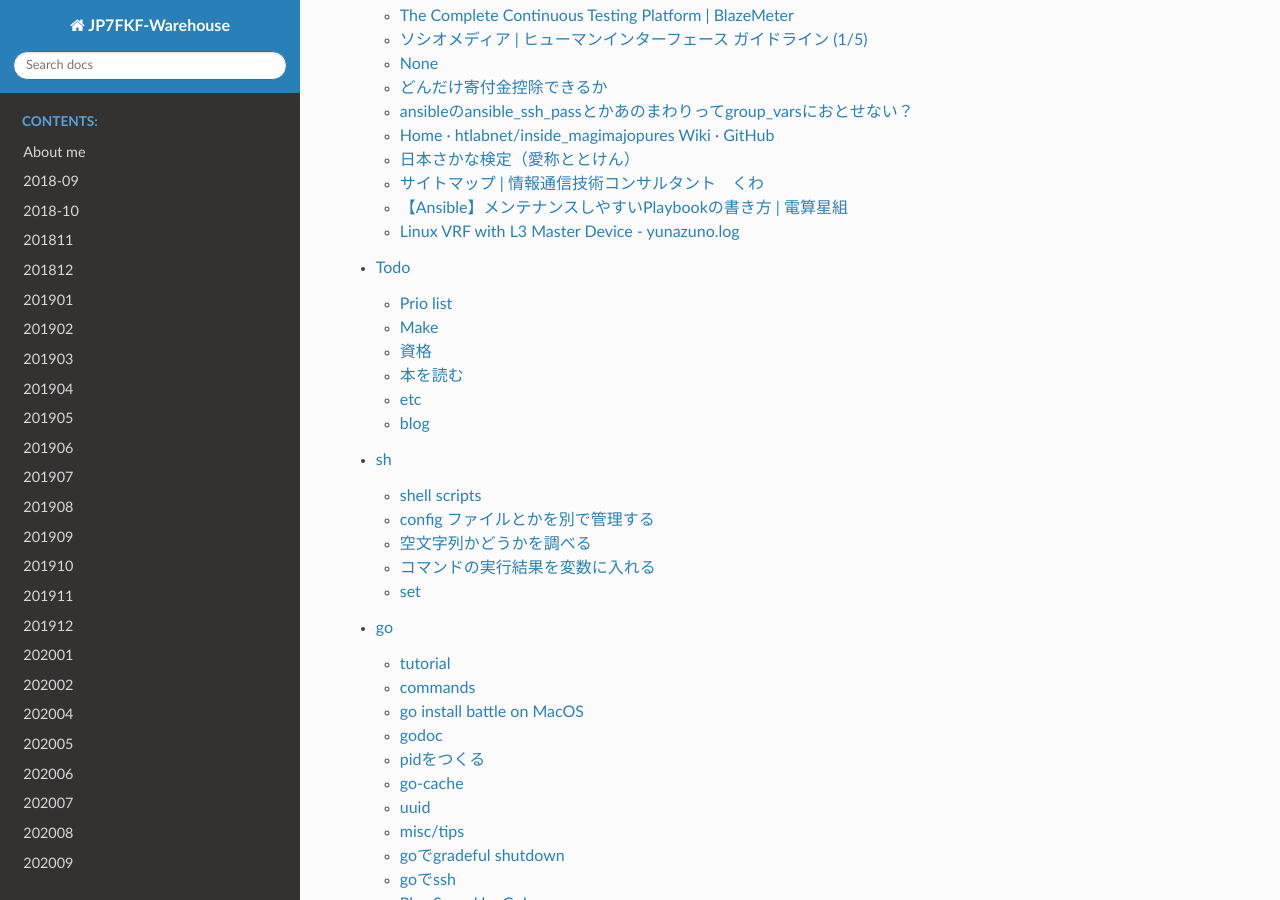
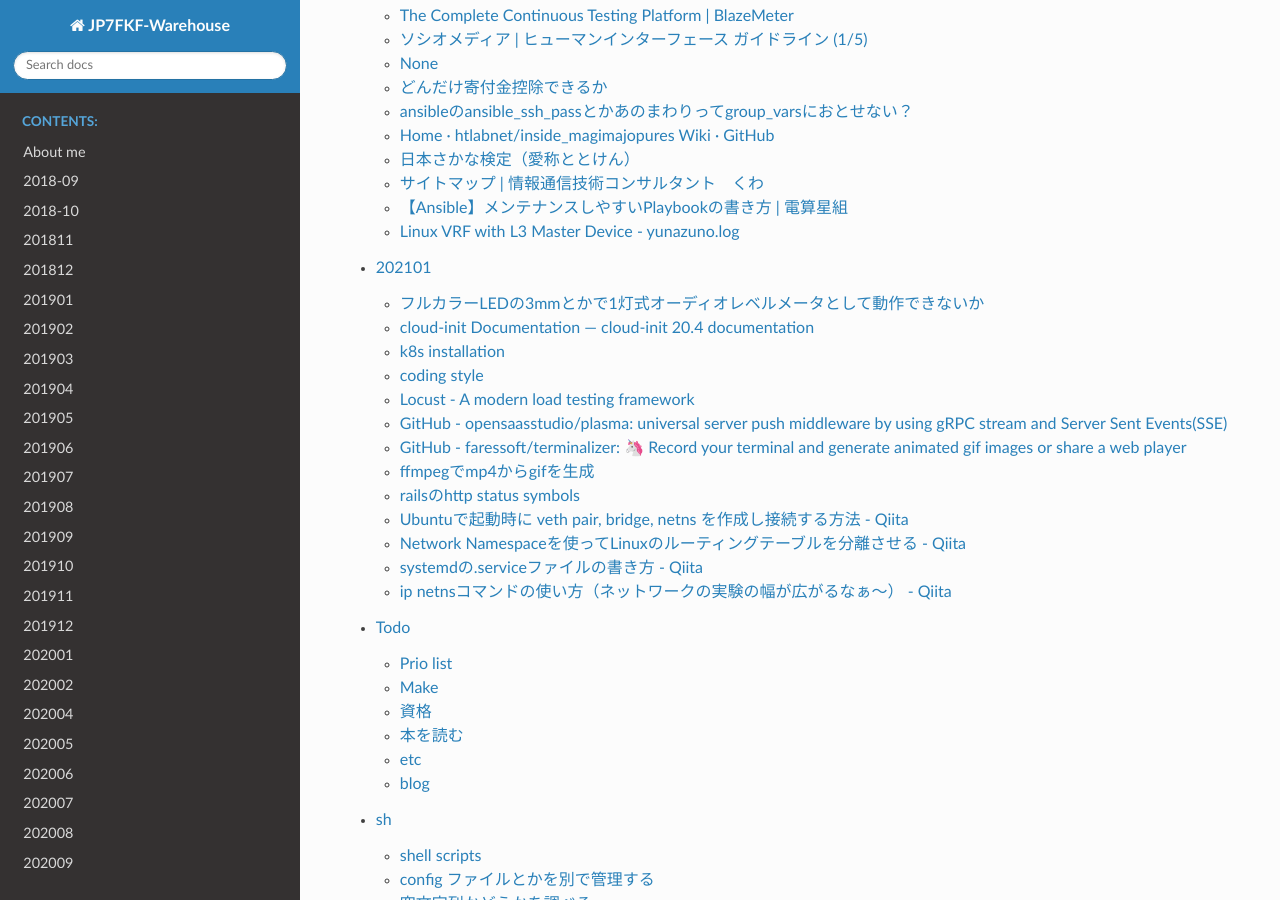
Before and after one commit to jp7fkf/JP7FKF-Warehouse, a Sphinx documentation site: the page built from source/index.rst, in a window 1280 px wide and 900 px high, scrolled down 17502 px. Built offline with Sphinx 7.4.7 and the Read the Docs theme 2.0.0, drawn with Linux system fonts in a browser that asks for light colours; some of the changed text lies outside the part shown.

Commit message:
2021-02-03 14:29:48 JST

````diff
--- /dev/null
+++ b/source/dialy/202101.md
@@ -0,0 +1,125 @@
+# 202101
+
+## フルカラーLEDの3mmとかで1灯式オーディオレベルメータとして動作できないか
+
+## [cloud-init Documentation — cloud-init 20.4 documentation](https://cloudinit.readthedocs.io/en/latest/index.html)
+
+## k8s installation
+
+## coding style
+- https://editorconfig.org/
+- https://github.com/adrienverge/yamllint
+- https://github.com/rubocop-hq/rubocop
+- https://eslint.org/
+
+## [Locust - A modern load testing framework](https://locust.io/)
+
+## [GitHub - opensaasstudio/plasma: universal server push middleware by using gRPC stream and Server Sent Events(SSE)](https://github.com/opensaasstudio/plasma)
+
+## [GitHub - faressoft/terminalizer: 🦄 Record your terminal and generate animated gif images or share a web player](https://github.com/faressoft/terminalizer)
+- [ターミナルの操作を録画してgifにする「terminalizer」をさらに映えさせるためのTIPS - omuriceman's blog](https://omuriceman.hatenablog.com/entry/terminalizer)
+- [Terminalizerのススメ - Qiita](https://qiita.com/howking/items/2741808da0abeae85376)
+
+## ffmpegでmp4からgifを生成
+- `ffmpeg -i FAST-hue-demo.mp4 -vf scale=800:-1 -r 10 -b:v 5.0M FAST-hue-demo.gif`
+
+##[None](https://twitter.com/miyahancom/status/1355841715131670536?s=21)
+
+## railsのhttp status symbols
+```
+100 :continue
+101 :switching_protocols
+102 :processing
+103 :early_hints
+200 :ok
+201 :created
+202 :accepted
+203 :non_authoritative_information
+204 :no_content
+205 :reset_content
+206 :partial_content
+207 :multi_status
+208 :already_reported
+226 :im_used
+300 :multiple_choices
+301 :moved_permanently
+302 :found
+303 :see_other
+304 :not_modified
+305 :use_proxy
+306 :unused
+307 :temporary_redirect
+308 :permanent_redirect
+400 :bad_request
+401 :unauthorized
+402 :payment_required
+403 :forbidden
+404 :not_found
+405 :method_not_allowed
+406 :not_acceptable
+407 :proxy_authentication_required
+408 :request_timeout
+409 :conflict
+410 :gone
+411 :length_required
+412 :precondition_failed
+413 :payload_too_large
+414 :uri_too_long
+415 :unsupported_media_type
+416 :range_not_satisfiable
+417 :expectation_failed
+421 :misdirected_request
+422 :unprocessable_entity
+423 :locked
+424 :failed_dependency
+425 :too_early
+426 :upgrade_required
+428 :precondition_required
+429 :too_many_requests
+431 :request_header_fields_too_large
+451 :unavailablefor_legal_reasons
+500 :internal_server_error
+501 :not_implemented
+502 :bad_gateway
+503 :service_unavailable
+504 :gateway_timeout
+505 :http_version_not_supported
+506 :variant_also_negotiates
+507 :insufficient_storage
+508 :loop_detected
+509 :bandwidth_limit_exceeded
+510 :not_extended
+511 :network_authentication_required
+```
+
+- helpers
+```
+def invalid?;             status < 100 || status >= 600;        end
+def informational?;       status >= 100 && status < 200;        end
+def successful?;          status >= 200 && status < 300;        end
+def redirection?;         status >= 300 && status < 400;        end
+def client_error?;        status >= 400 && status < 500;        end
+def server_error?;        status >= 500 && status < 600;        end
+def ok?;                  status == 200;                        end
+def created?;             status == 201;                        end
+def accepted?;            status == 202;                        end
+def no_content?;          status == 204;                        end
+def moved_permanently?;   status == 301;                        end
+def bad_request?;         status == 400;                        end
+def unauthorized?;        status == 401;                        end
+def forbidden?;           status == 403;                        end
+def not_found?;           status == 404;                        end
+def method_not_allowed?;  status == 405;                        end
+def precondition_failed?; status == 412;                        end
+def unprocessable?;       status == 422;                        end
+def redirect?;            [301, 302, 303, 307, 308].include? status; end
+```
+- ref: [【Rails】APIモードで使えるHTTPステータスコードのシンボルまとめ - Qiita](https://qiita.com/terufumi1122/items/997e24dde87f807e3944)
+
+## [Ubuntuで起動時に veth pair, bridge, netns を作成し接続する方法 - Qiita](https://qiita.com/ebiken/items/eef2559eab0d8f205cd1)
+
+## [Network Namespaceを使ってLinuxのルーティングテーブルを分離させる - Qiita](https://qiita.com/Kaz_K/items/fd59fad45c10c97e9252)
+
+## [systemdの.serviceファイルの書き方 - Qiita](https://qiita.com/masami256/items/ef0f23125cf8255e4857)
+
+## [ip netnsコマンドの使い方（ネットワークの実験の幅が広がるなぁ～） - Qiita](https://qiita.com/hana_shin/items/ab078b5552f5df029030)
--- a/source/index.rst
+++ b/source/index.rst
@@ -38,7 +38,7 @@ Welcome to JP7FKF-Warehouse!
   dialy/202010
   dialy/202011
   dialy/202012
-
+  dialy/202101
   todo
   programming/sh
   programming/go
````
Also changed, not shown: other parts of source/index.rst (+1 -0 lines), source/todo.md (+10 -5 lines).
